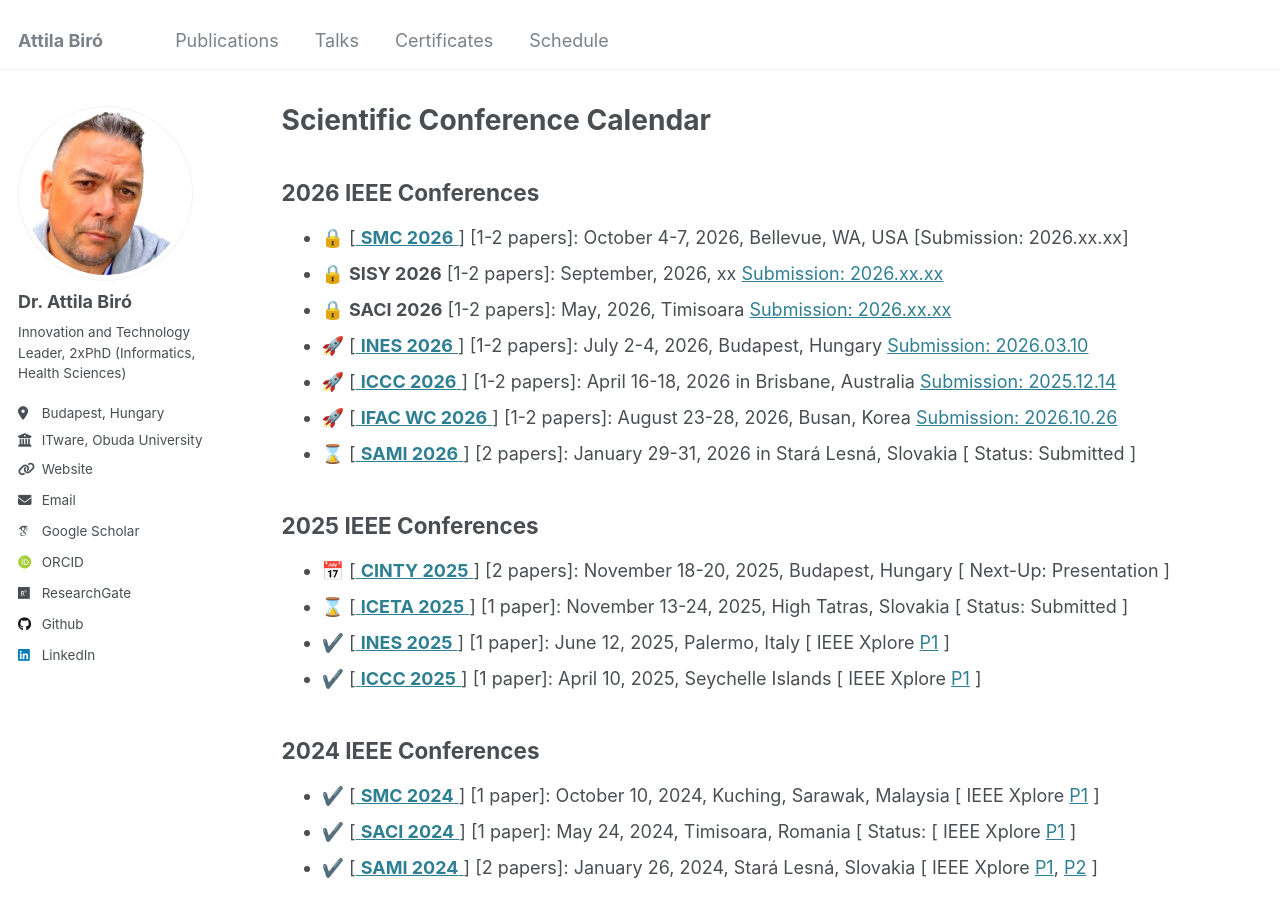
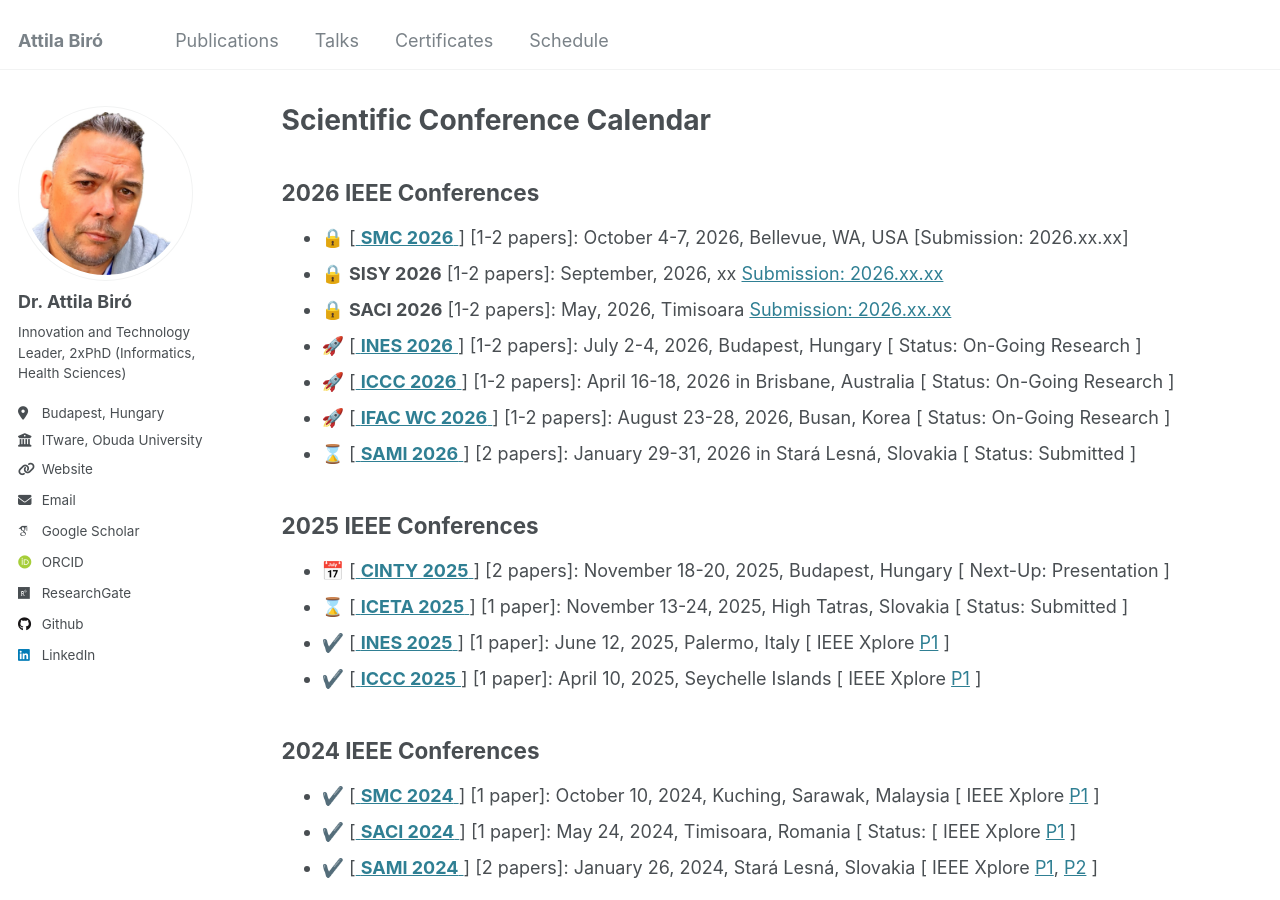
Before and after one commit to biroka/biroka.github.io, a Jekyll site: the page built from _pages/schedule.md, in a window 1280 px wide and 900 px high. Built offline with Jekyll 4.4.1, drawn with Linux system fonts in a browser that asks for light colours; emoji names are drawn with the system emoji font; some web fonts are replaced.

Commit message:
Update schedule.md

```diff
--- a/_pages/schedule.md
+++ b/_pages/schedule.md
@@ -10,9 +10,9 @@ author_profile: true
   * :lock: [[ **SMC 2026** ](https://www.ieeesmc2026.org/) ] [1-2 papers]: October 4-7, 2026, Bellevue, WA, USA [Submission: 2026.xx.xx]
   * :lock: **SISY 2026** [1-2 papers]: September, 2026, xx [Submission: 2026.xx.xx](https://conf.uni-obuda.hu/sisy2026/)
   * :lock: **SACI 2026** [1-2 papers]: May, 2026, Timisoara [Submission: 2026.xx.xx](https://conf.uni-obuda.hu/saci2026)
-  * :rocket: [[ **INES 2026** ](http://www.ines-conf.org/ines-conf/2026index.html) ] [1-2 papers]: July 2-4, 2026, Budapest, Hungary [Submission: 2026.03.10](http://www.ines-conf.org/ines-conf/2026index.html)
-  * :rocket: [[ **ICCC 2026** ](https://conf.uni-obuda.hu/iccc2026/) ] [1-2 papers]: April 16-18, 2026 in Brisbane, Australia [Submission: 2025.12.14](https://conf.uni-obuda.hu/iccc2026)
-  * :rocket: [[ **IFAC WC 2026** ](https://www.ifac2026.org/fairDash.do) ] [1-2 papers]: August 23-28, 2026, Busan, Korea [Submission: 2026.10.26](https://www.ifac-control.org/conferences/ifac-world-congress-23rd-wc-2026tm)
+  * :rocket: [[ **INES 2026** ](http://www.ines-conf.org/ines-conf/2026index.html) ] [1-2 papers]: July 2-4, 2026, Budapest, Hungary [ Status: On-Going Research ]
+  * :rocket: [[ **ICCC 2026** ](https://conf.uni-obuda.hu/iccc2026/) ] [1-2 papers]: April 16-18, 2026 in Brisbane, Australia [ Status: On-Going Research ]
+  * :rocket: [[ **IFAC WC 2026** ](https://www.ifac2026.org/fairDash.do) ] [1-2 papers]: August 23-28, 2026, Busan, Korea [ Status: On-Going Research ]
   * :hourglass: [[ **SAMI 2026** ](https://conf.uni-obuda.hu/sami2026/) ] [2 papers]: January 29-31, 2026 in Stará Lesná, Slovakia [ Status: Submitted ]
 
 ## 2025 IEEE Conferences
```
